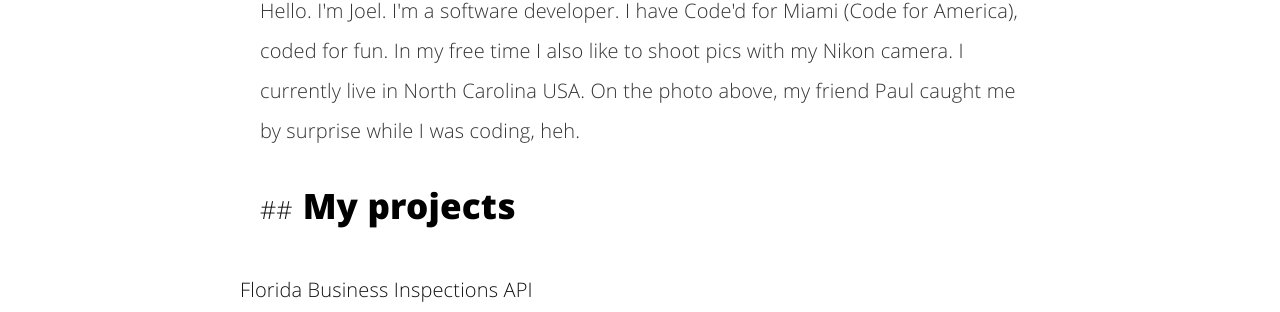
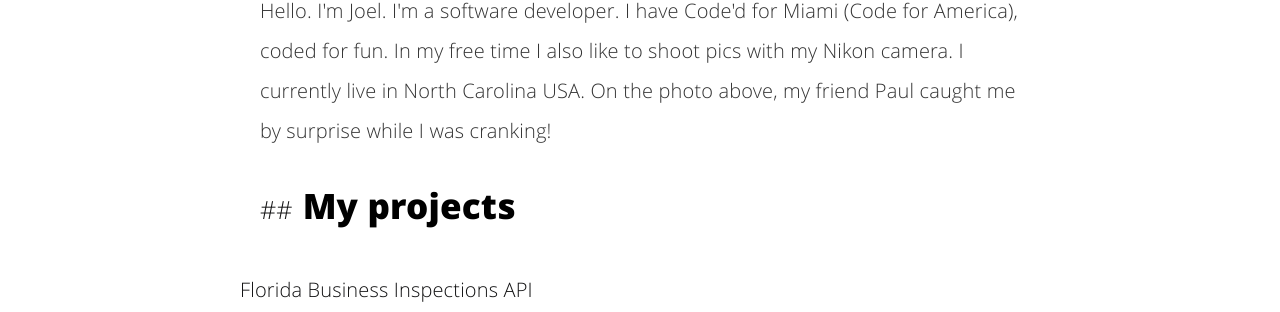
Before and after one commit to teh0xqb/teh0xqb.github.io, a Jekyll site: the page built from about.html, in a window 1280 px wide. Shown: the part 517-829 px from the top of the page. Built offline with Jekyll 4.4.1, drawn with Linux system fonts in a browser that asks for light colours.

Commit message:
Update about.html

```diff
--- a/about.html
+++ b/about.html
@@ -11,7 +11,7 @@ description: "Hello"
     Hello. I'm Joel. I'm a software developer. I have Code'd for Miami (Code for America),
     coded for fun. In my free time I also like to shoot pics with my Nikon camera.
     I currently live in North Carolina USA.
-    On the photo above, my friend Paul caught me by surprise while I was coding, heh.
+    On the photo above, my friend Paul caught me by surprise while I was cranking!
 </p>
 
 <h2>My projects</h2>
```
